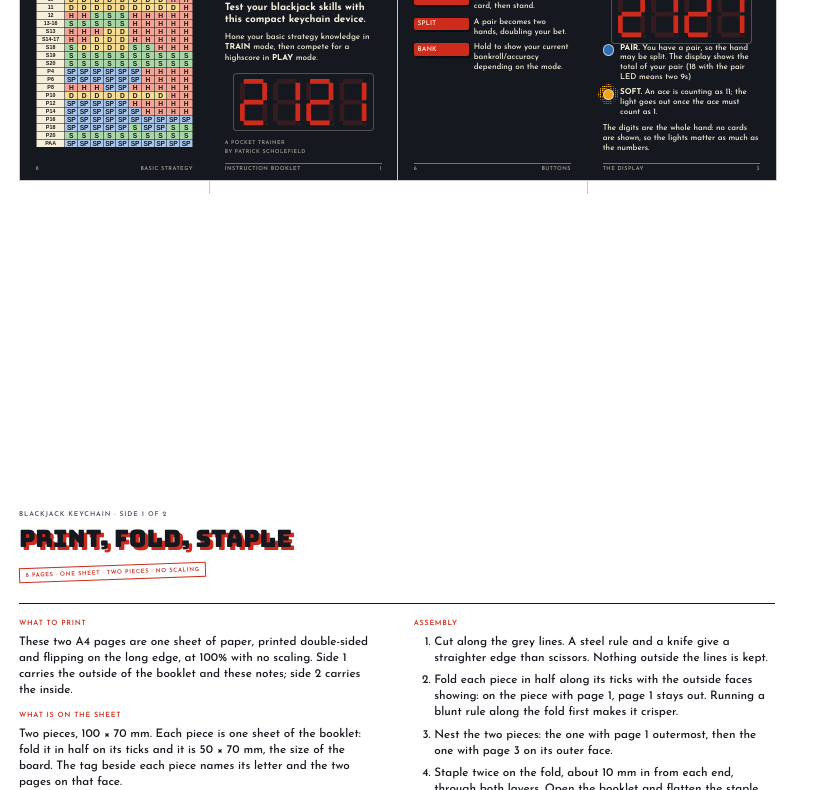
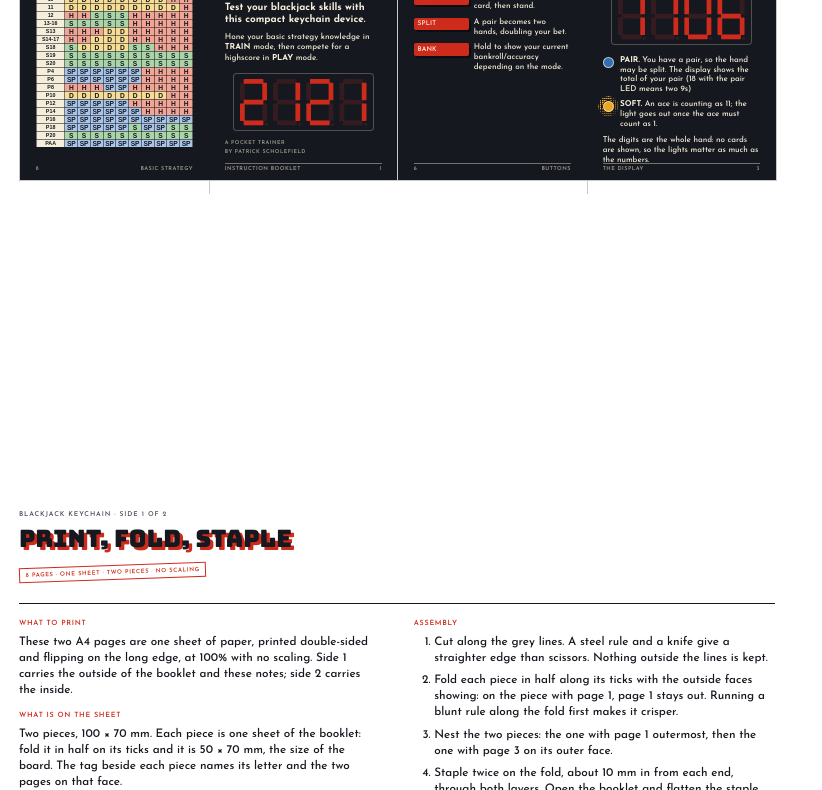
Before and after one commit to Patokyo/blackjack-keychain, a plain HTML site: page docs/instruction-booklet.html in a window 1280 px wide. Shown: the part 161-951 px from the top of the page, without its empty margins (0-822 px from the left). Drawn offline with Linux system fonts and the light colour scheme.

Commit message:
Show 11 against the dealer's 6, and centre that display
The page's four digits are the example the copy explains, so they now read
11 | 06, and the display takes the page's spare height with equal margins
above and below instead of hanging off the paragraph above it.

```diff
--- a/docs/instruction-booklet.html
+++ b/docs/instruction-booklet.html
@@ -170,6 +170,15 @@
   }
   .page.left  { left: 0; }
   .page.right { left: 50mm; }
+
+  /* A page that hands its spare height to one figure, so the figure sits
+     midway between the copy above it and the lights below: the neighbours'
+     margins go, the figure keeps a 2 mm shoulder of its own, and anything
+     left over is split evenly above and below it. */
+  .page.vcenter { display: flex; flex-direction: column; }
+  .page.vcenter > .tight { margin-bottom: 0; }
+  .page.vcenter > .cover-row { flex: none; margin: auto 0; padding: 2mm 0; }
+  .page.vcenter > .cover-row + .ledrow { margin-top: 0; }
 
   /* Page head: number block, pixel title, rule */
   .hd {
@@ -850,7 +859,7 @@
     </div>
 
     <!-- page 3: the display -->
-    <div class="page right">
+    <div class="page right vcenter">
       <div class="hd"><span class="n">03</span><h2>THE DISPLAY</h2></div>
 
       <p class="tight">Four digits: your total on the left pair, the
@@ -858,17 +867,17 @@
 
       <div class="cover-row">
         <div class="screen">
-          <svg viewBox="0 0 248 94" role="img" aria-label="The display showing 2121">
+          <svg viewBox="0 0 248 94" role="img" aria-label="The display showing 1106: your 11, the dealer's 6">
             <g class="ghost">
               <use href="#segG" x="0"/><use href="#segG" x="64"/>
               <use href="#segG" x="128"/><use href="#segG" x="192"/>
               <use href="#dpG" x="0"/><use href="#dpG" x="64"/>
               <use href="#dpG" x="128"/><use href="#dpG" x="192"/>
             </g>
-            <use class="lit" href="#d2" x="0"/>
+            <use class="lit" href="#d1" x="0"/>
             <use class="lit" href="#d1" x="64"/>
-            <use class="lit" href="#d2" x="128"/>
-            <use class="lit" href="#d1" x="192"/>
+            <use class="lit" href="#d0" x="128"/>
+            <use class="lit" href="#d6" x="192"/>
           </svg>
         </div>
       </div>
```
Also changed, not shown: 1 other file.
